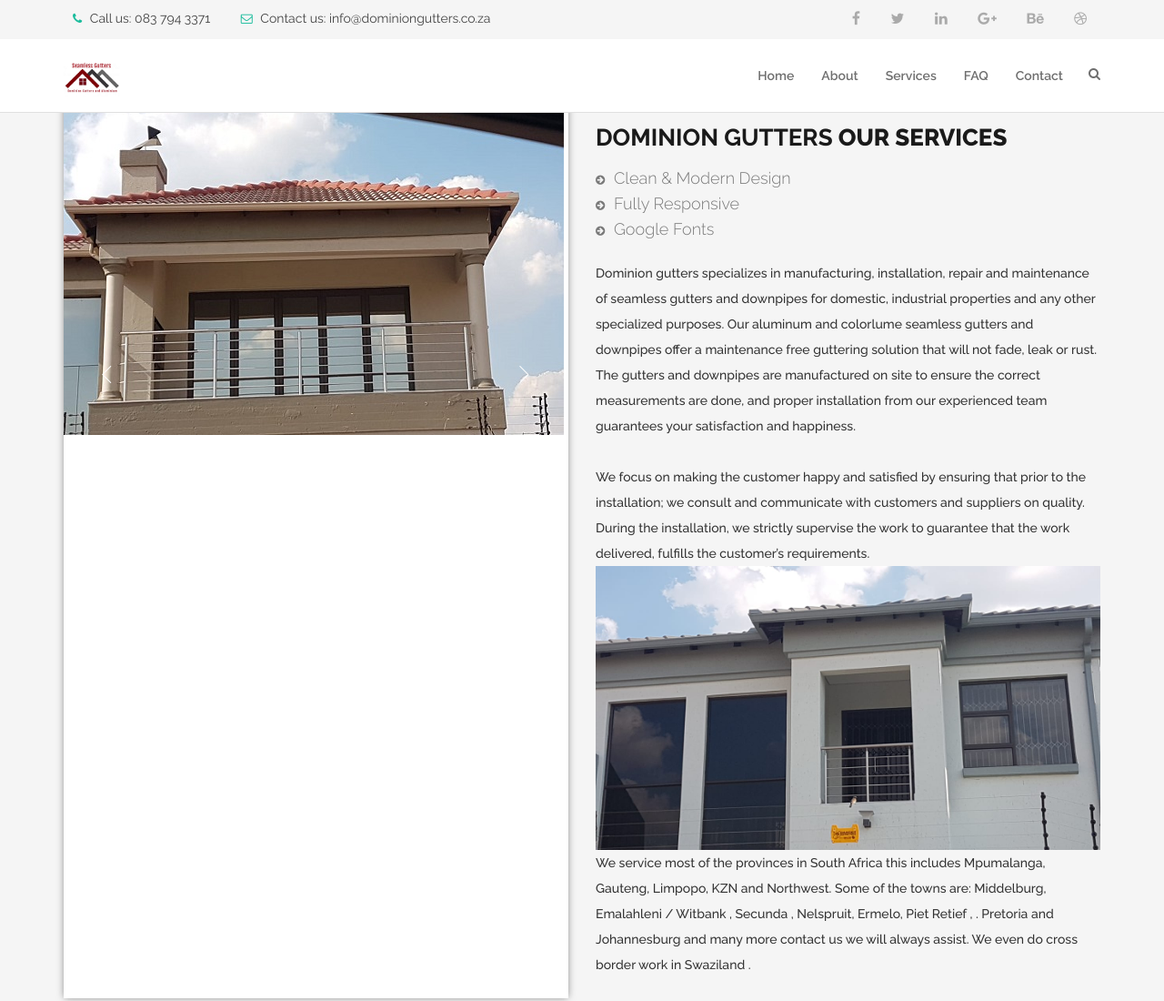
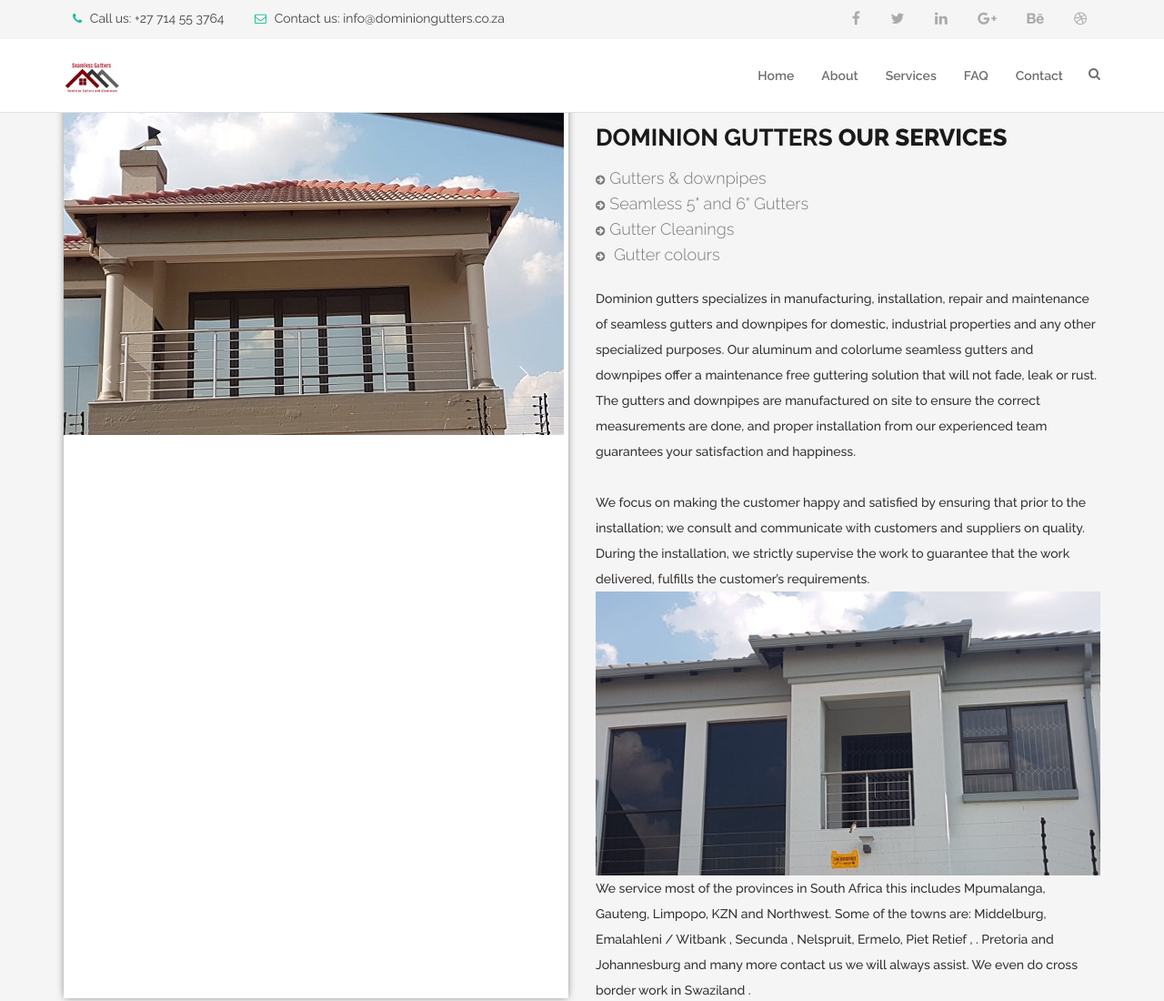
Before and after one commit to victornk/dominionGutters, a plain HTML site: page About us.html in a window 1280 px wide. Shown: the top 1100 px of the page at 91% size. Drawn offline with nearby package versions, Linux system fonts and the light colour scheme; files whose address does not match are found by name.

Commit message:
Update About us.html

```diff
--- a/About us.html
+++ b/About us.html
@@ -71,7 +71,7 @@
                             <div class="col-md-6">
                                 <div class="navbar-callus text-left sm-text-center">
                                     <ul class="list-inline">
-                                        <li><a href=""><i class="fa fa-phone"></i> Call us: 083 794 3371</a></li>
+                                        <li><a href=""><i class="fa fa-phone"></i> Call us:    +27 714 55 3764     </a></li>
                                         <li><a href=""><i class="fa fa-envelope-o"></i> Contact us: info@dominiongutters.co.za</a></li>
                                     </ul>
                                 </div>
@@ -183,10 +183,12 @@
                                 <br><br>
                                 <div class="business_item sm-m-top-50"><br>
                                     <h2 class="text-uppercase"><strong>Dominion gutters</strong> Our Services</h2>
-                                    <ul>
-                                        <li><i class="fa fa-arrow-circle-right"></i> Clean & Modern Design</li>
-                                        <li><i class="fa  fa-arrow-circle-right"></i> Fully Responsive</li>
-                                        <li><i class="fa  fa-arrow-circle-right"></i> Google Fonts</li>
+
+<ul>
+                                        <li><i class="fa fa-arrow-circle-right"></i>Gutters & downpipes</li>
+                                        <li><i class="fa  fa-arrow-circle-right"></i>Seamless 5" and 6" Gutters</li>
+                                        <li><i class="fa  fa-arrow-circle-right"></i>Gutter Cleanings</li>
+                                        <li><i class="fa  fa-arrow-circle-right"></i> Gutter colours</li>
                                     </ul>
                                     <p class="m-top-20">Dominion gutters specializes in manufacturing, installation, repair and maintenance of seamless gutters and downpipes for domestic, industrial properties and any other specialized purposes.
 Our aluminum and colorlume seamless gutters and downpipes offer a maintenance free guttering solution that will not fade, leak or rust. The gutters and downpipes are manufactured on site to ensure the correct measurements are done, and proper installation from our experienced team guarantees your satisfaction and happiness.<br><br>
```
